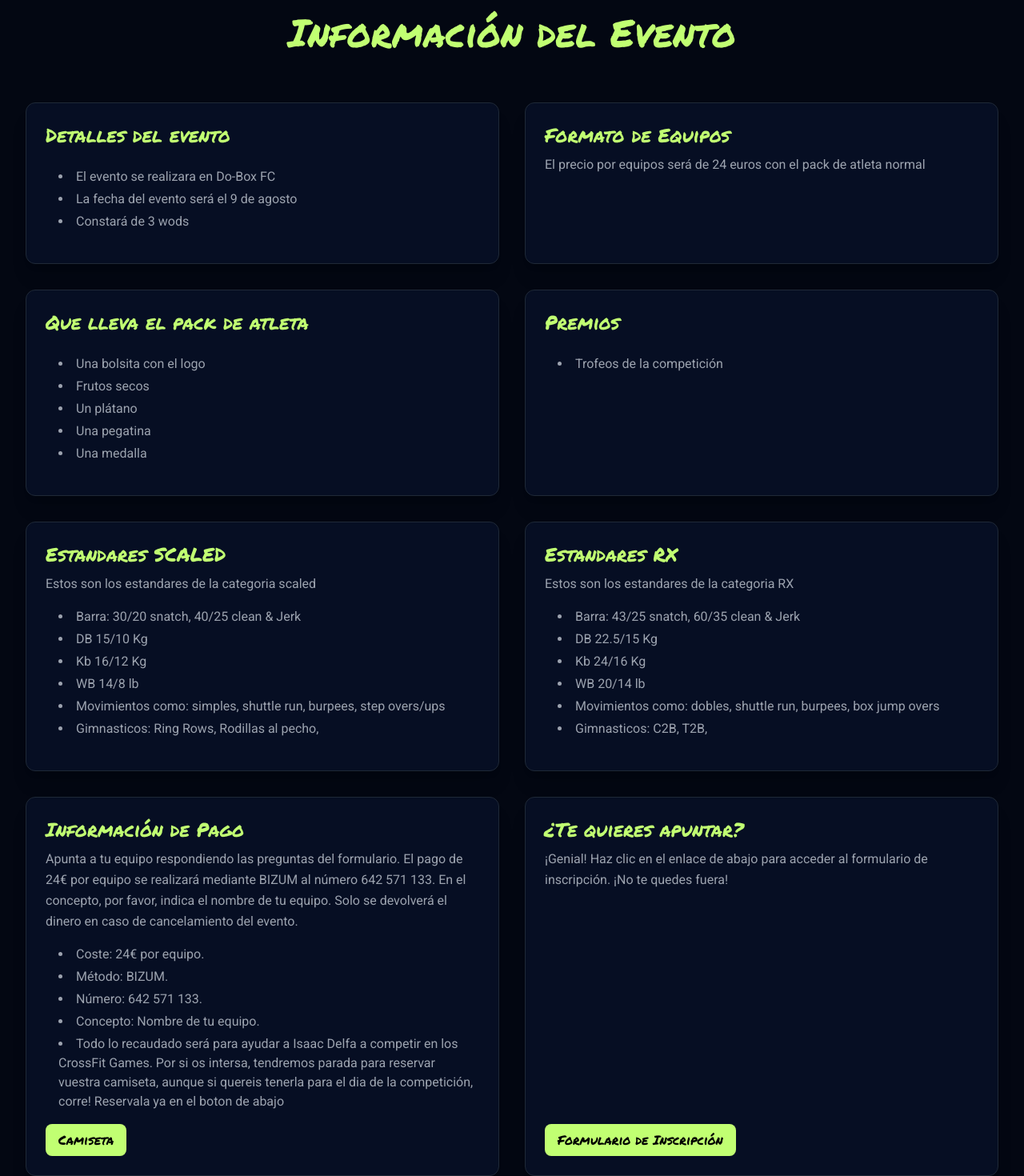
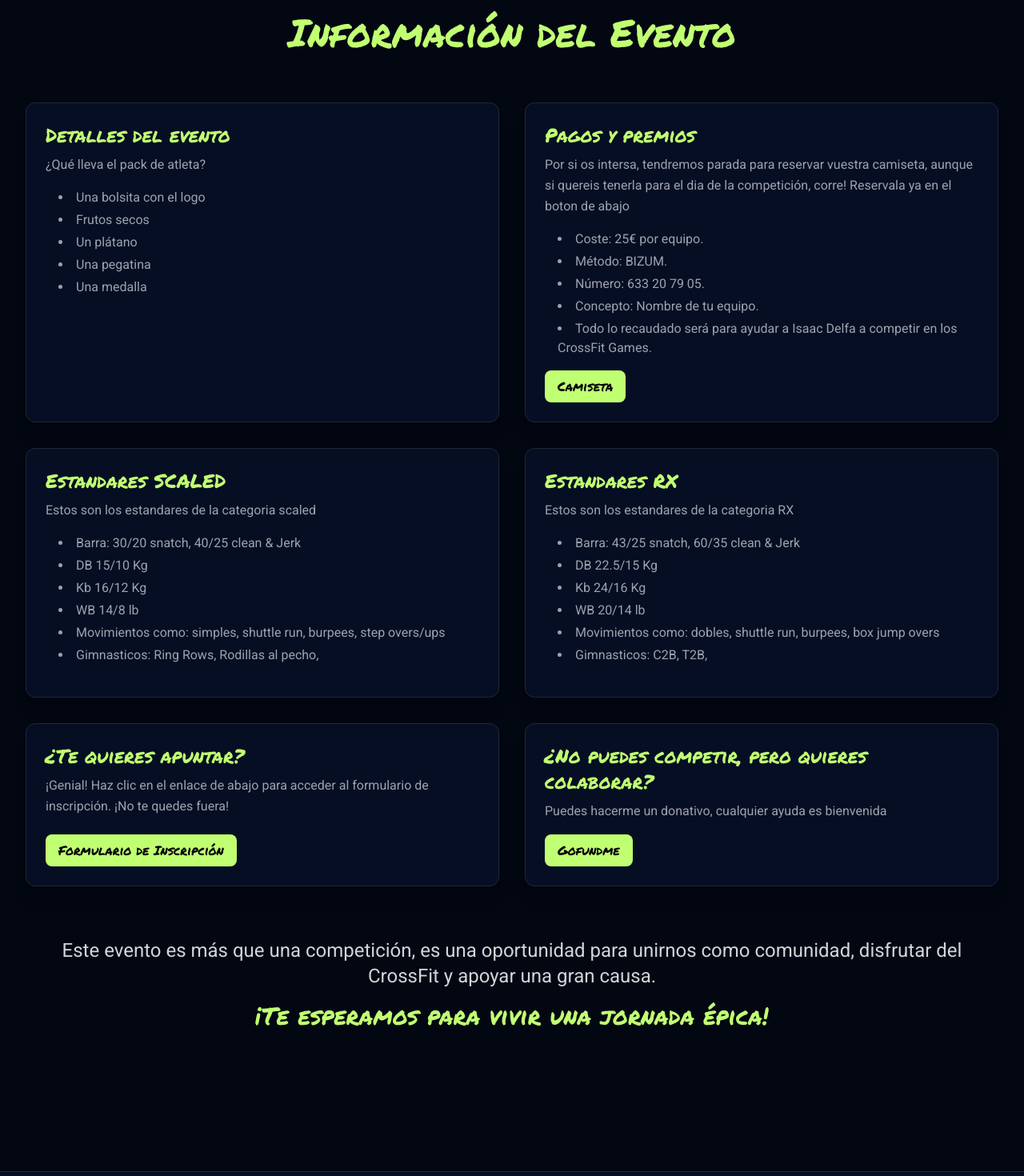
Before and after one commit to IsaacDeMe/equipos, a React (Vite) app: page / in a window 1280 px wide. Shown: the part 960-2430 px from the top of the page at 80% size. Built offline with nearby package versions, Linux system fonts and the light colour scheme; no server answers; the database is empty.

Commit message:
actualizacion

```diff
--- a/src/components/InfoSection.jsx
+++ b/src/components/InfoSection.jsx
@@ -5,37 +5,42 @@
   const infoItems = [
     {
       title: "Detalles del evento",
-      text: "",
       details: [
         "El evento se realizara en Do-Box FC",
         "La fecha del evento será el 9 de agosto",
         "Constará de 3 wods",
-      ]
+        "Equipos mixtos de 3 personas (2 Chicas + 1 Chico ó 2 Chicos + 1 Chica)",
+        'El precio por equipos será de 25 euros con el pack de atleta normal',
 
-    },
-    {
-      title: "Formato de Equipos",
-      text: "Equipos mixtos de 3 personas (2 Chicas + 1 Chico ó 2 Chicos + 1 Chica)",
-      text: 'El precio por equipos será de 24 euros con el pack de atleta normal',
-    },
-     {
-      title: "Que lleva el pack de atleta",
-      details: [
-        "Una bolsita con el logo",
+      ],
+      text: "¿Qué lleva el pack de atleta?",
+      details:[
+           "Una bolsita con el logo",
         "Frutos secos",
         "Un plátano",
         "Una pegatina",
         "Una medalla",
-
-      ]
+      ],
     },
        {
-      title: "Premios",
+      title: "Pagos y premios",
+      text: "Los premios de la competición seran:",
       details: [
-        "Trofeos de la competición",
+        "Trofeos",
+      ],
+      text: "Información de Pago",
+      text: "Apunta a tu equipo respondiendo las preguntas del formulario.",
+      details: [
+        "Coste: 25€ por equipo.",
+        "Método: BIZUM.",
+        "Número: 633 20 79 05.",
+        "Concepto: Nombre de tu equipo.",
+        "Todo lo recaudado será para ayudar a Isaac Delfa a competir en los CrossFit Games. ",
 
-
-      ]
+      ],
+      text: "Por si os intersa, tendremos parada para reservar vuestra camiseta, aunque si quereis tenerla para el dia de la competición, corre! Reservala ya en el boton de abajo",
+      link: "https://isaacgames.es",
+      linkText: "Camiseta",
     },
 
         {
@@ -63,20 +68,6 @@
         "Gimnasticos: C2B, T2B,",
 
       ]
-    },
-     {
-      title: "Información de Pago",
-      text: "Apunta a tu equipo respondiendo las preguntas del formulario. El pago de 24€ por equipo se realizará mediante BIZUM al número 642 571 133. En el concepto, por favor, indica el nombre de tu equipo. Solo se devolverá el dinero en caso de cancelamiento del evento.",
-      details: [
-        "Coste: 24€ por equipo.",
-        "Método: BIZUM.",
-        "Número: 642 571 133.",
-        "Concepto: Nombre de tu equipo.",
-        "Todo lo recaudado será para ayudar a Isaac Delfa a competir en los CrossFit Games. Por si os intersa, tendremos parada para reservar vuestra camiseta, aunque si quereis tenerla para el dia de la competición, corre! Reservala ya en el boton de abajo",
-
-      ],
-      link: "https://isaacgames.es",
-      linkText: "Camiseta",
     },
     {
       title: "¿Te quieres apuntar?",
--- a/src/components/TeamsSection.jsx
+++ b/src/components/TeamsSection.jsx
@@ -16,7 +16,6 @@
   AlertDialogTitle,
   AlertDialogTrigger,
 } from "@/components/ui/alert-dialog";
-
 
 const TeamsSection = ({ selectedBox, setSelectedBox, selectedCategory, setSelectedCategory, filteredTeams, isAdmin, onCreateTeam, onDeleteTeam }) => {
   return (
@@ -39,7 +38,6 @@
               </SelectTrigger>
               <SelectContent className="bg-popover border-border text-foreground">
                 <SelectItem value="Do-Box fitness club" className="hover:bg-accent">Do-Box fitness club</SelectItem>
-
               </SelectContent>
             </Select>
           </div>
```
